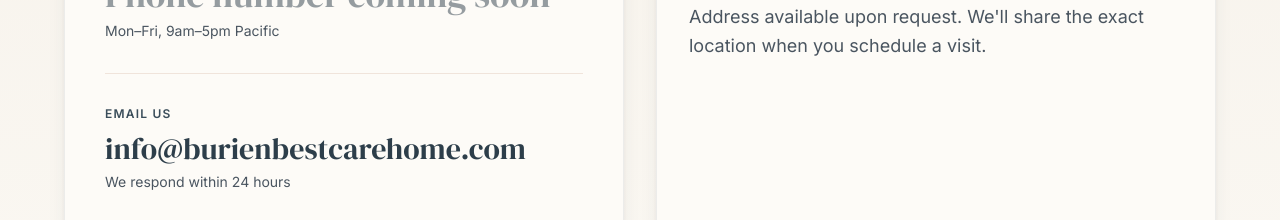
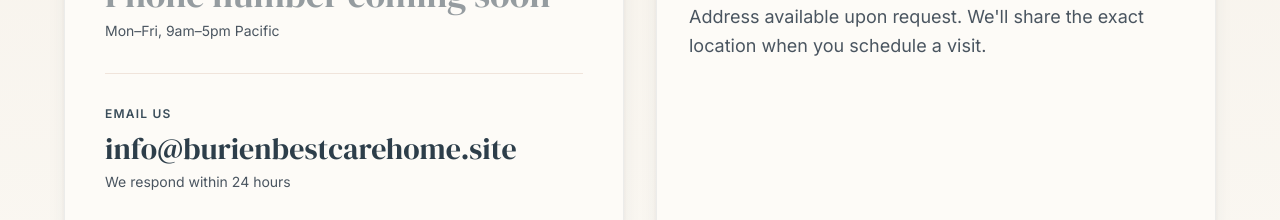
Before and after one commit to YourNextStepTeam/burienbestcarehome-site, a Next.js app in the folder nextjs-site/: page /contact in a window 1280 px wide. Shown: the part 940-1160 px from the top of the page. Built offline with nearby package versions, Linux system fonts and the light colour scheme.

Commit message:
Phase F1 (3/10): contact page — domain fix .com→.site in schema/OG + mailto

```diff
--- a/nextjs-site/src/app/contact/page.tsx
+++ b/nextjs-site/src/app/contact/page.tsx
@@ -16,7 +16,7 @@ export const metadata: Metadata = {
     title: 'Contact Us | Schedule a Visit',
     description:
       'Schedule a visit at Burien Best Care Home. Meet our team, see our home, and discover if we are right for your family.',
-    url: 'https://burienbestcarehome.com/contact',
+    url: 'https://burienbestcarehome.site/contact',
     type: 'website',
   },
   twitter: {
@@ -133,10 +133,10 @@ export default function Contact() {
                   <div>
                     <p className="uppercase tracking-widest text-xs font-semibold text-[color:var(--color-slate-soft)] mb-2">Email Us</p>
                     <a
-                      href="mailto:info@burienbestcarehome.com"
+                      href="mailto:info@burienbestcarehome.site"
                       className="font-serif text-2xl sm:text-3xl text-forest hover:text-[color:var(--color-sunshine-deep)] transition-colors block break-all leading-tight"
                     >
-                      info@burienbestcarehome.com
+                      info@burienbestcarehome.site
                     </a>
                     <p className="text-sm text-ink-soft mt-1">We respond within 24&nbsp;hours</p>
                   </div>
@@ -157,7 +157,7 @@ export default function Contact() {
 
                 <div className="mt-8 pt-6 border-t border-terracotta/20 flex flex-col sm:flex-row gap-3">
                   <a
-                    href="mailto:info@burienbestcarehome.com"
+                    href="mailto:info@burienbestcarehome.site"
                     className="inline-flex items-center justify-center flex-1 min-h-12 px-6 py-3 border-2 bg-[color:var(--color-sunshine)] border-[color:var(--color-sunshine)] text-[color:var(--color-ink)] font-semibold rounded-lg hover:bg-[color:var(--color-sunshine-deep)] hover:border-[color:var(--color-sunshine-deep)] transition-colors duration-300 focus:outline-none focus-visible:ring-4 focus-visible:ring-terracotta-deep/70"
                   >
                     Email Us
@@ -370,13 +370,13 @@ export default function Contact() {
                 '@type': 'ListItem',
                 position: 1,
                 name: 'Home',
-                item: 'https://burienbestcarehome.com',
+                item: 'https://burienbestcarehome.site',
               },
               {
                 '@type': 'ListItem',
                 position: 2,
                 name: 'Contact Us',
-                item: 'https://burienbestcarehome.com/contact',
+                item: 'https://burienbestcarehome.site/contact',
               },
             ],
           }),
```
